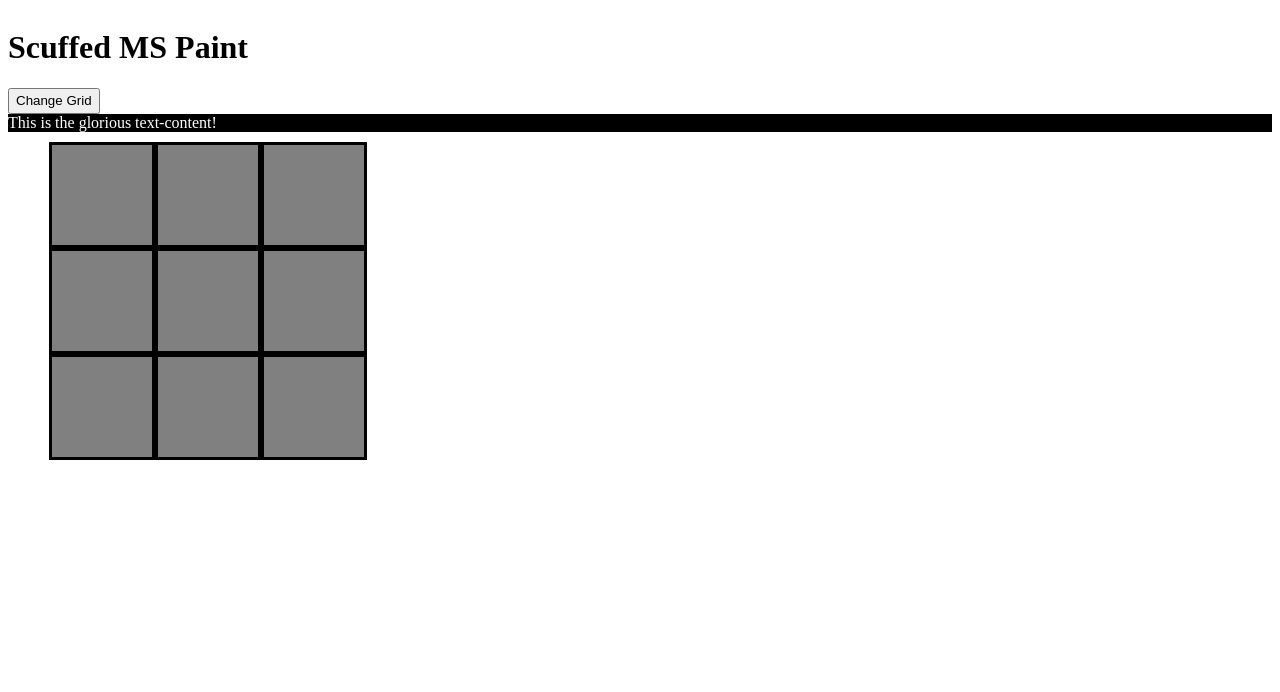
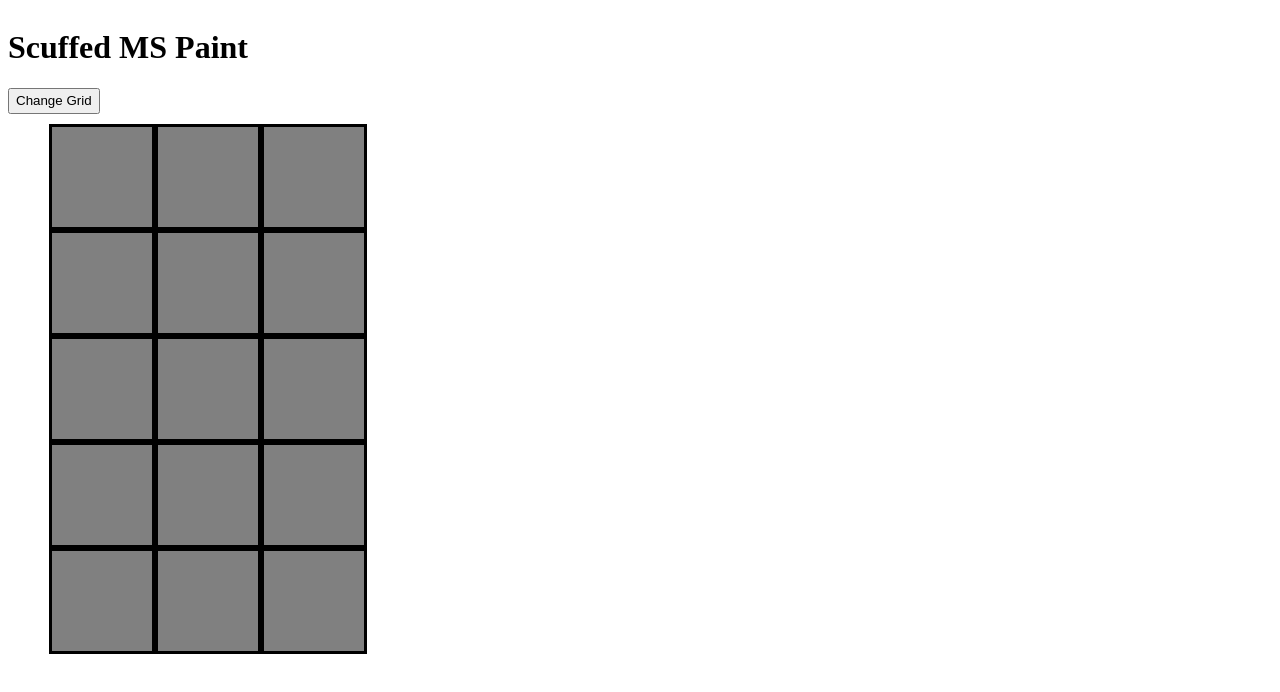
Before and after one commit to kenaniscoding/odin_draw, a plain HTML site: page index.html in a window 1280 px wide. Drawn offline with Linux system fonts and the light colour scheme.

Commit message:
FINALLY ADDED GRID VIA JS

```diff
--- a/index.html
+++ b/index.html
@@ -18,16 +18,16 @@
       <!-- for loop row -->
       <!-- for loop column -->
   </div>
-  <div class="manualDiv">
-      <div class="child" id="box"></div>
-      <div class="child"></div>
-      <div class="child"></div>
-      <div class="child"></div>
-      <div class="child"></div>
-      <div class="child"></div>
-      <div class="child"></div>
-      <div class="child"></div>
-      <div class="child"></div>
+  <div class="manualDiv" id="manualDiv">
+  <!--     <div class="child" id="box"></div> -->
+  <!--     <div class="child"></div> -->
+  <!--     <div class="child"></div> -->
+  <!--     <div class="child"></div> -->
+  <!--     <div class="child"></div> -->
+  <!--     <div class="child"></div> -->
+  <!--     <div class="child"></div> -->
+  <!--     <div class="child"></div> -->
+  <!--     <div class="child"></div> -->
   </div>
 </body>
 </html>
--- a/script.js
+++ b/script.js
@@ -3,22 +3,31 @@
 // newDiv.style.cssText = "color: blue; background: black;";
 // newDiv.setAttribute("style", "color: blue; background: black");
 document.addEventListener('DOMContentLoaded', () => {
-  const element = document.querySelector("#box");
-  element.addEventListener("mouseover", event => {
-    console.log("Mouse in (over)");
-    element.setAttribute("style","background: blue;");
-  });
-  element.addEventListener("mouseout", event => {
-    console.log("Mouse out");
-  });
+  // const element = document.querySelector("#box");
+  // element.addEventListener("mouseover", event => {
+  //   console.log("Mouse in (over)");
+  //   element.setAttribute("style","background: blue;");
+  // });
+  // element.addEventListener("mouseout", event => {
+  //   console.log("Mouse out");
+  // });
 
-  const defaultGrid = 16;
+  const defaultGrid = 15;
   const container = document.querySelector("#container");
   const content = document.createElement("div");
   content.classList.add("content");
-  content.textContent = "This is the glorious text-content!";
-  content.setAttribute("style","color: white; background: black");
-  container.appendChild(content);
+  // content.textContent = "This is the glorious text-content!";
+  //content.setAttribute("style","color: white; background: black");
+  // container.appendChild(content);
+  const manualDiv = document.querySelector("#manualDiv")
+  for(var i=0; i < defaultGrid; i++){
+    var newDiv = document.createElement('div');
+    newDiv.id = 'r'+i;
+    newDiv.className = 'child';
+    manualDiv.appendChild(newDiv);
+  }
+
+  document.appendChild(toAdd);
 
   const gridButton = document.querySelector("#gridButton");
   const log = document.querySelector("#log");
@@ -30,6 +39,9 @@ document.addEventListener('DOMContentLoaded', () => {
       const conditionTrue = (newSize <= max)&&(newSize >=min);
       if (conditionTrue){
         log.innerText = `Changed the grid to ${newSize} x ${newSize}`;
+        for (let step = 0; step < newSize; step++) {
+          content.classList.add("new");
+        }
         break;
       }
     }
```
